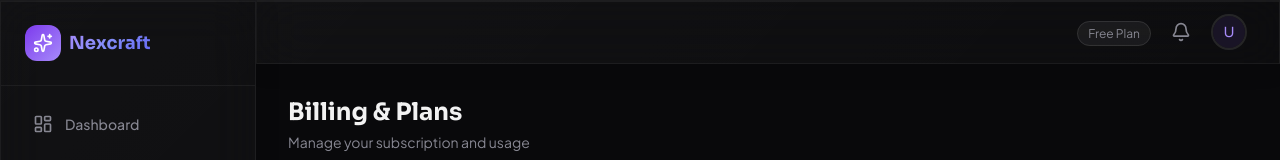
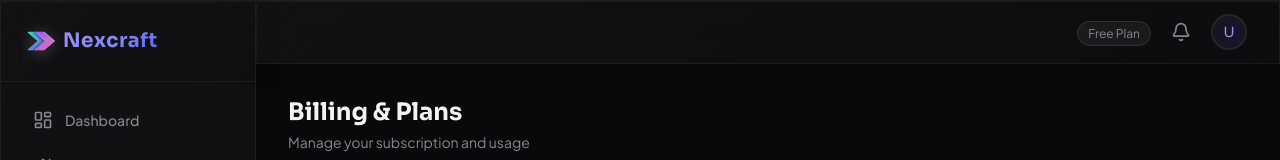
Before and after one commit to thenaveengautam/nexcraft, a Next.js app: page /billing in a window 1280 px wide. Shown: the top 160 px of the page. Built offline with nearby package versions, Linux system fonts and the light colour scheme; no server answers.

Commit message:
update dashboard desktop and mobile navigation logos to unify the branding

```diff
--- a/src/components/layout/MobileNav.tsx
+++ b/src/components/layout/MobileNav.tsx
@@ -6,6 +6,7 @@ import { cn } from "@/lib/utils";
 import { Menu, Sparkles, LayoutDashboard, History, LayoutTemplate, CreditCard, Settings } from "lucide-react";
 import { Sheet, SheetContent, SheetTrigger } from "@/components/ui/sheet";
 import { useState } from "react";
+import { NexcraftLogo } from "@/components/shared/NexcraftLogo";
 
 const navItems = [
   { href: "/dashboard", label: "Dashboard", icon: LayoutDashboard },
@@ -31,11 +32,11 @@ export default function MobileNav() {
         <SheetContent side="left" className="w-72 glass-card border-white/5 p-0">
           {/* Logo */}
           <div className="p-6 border-b border-white/5">
-            <Link href="/dashboard" className="flex items-center gap-2" onClick={() => setOpen(false)}>
-              <div className="w-9 h-9 rounded-lg bg-gradient-to-br from-violet-600 to-violet-400 flex items-center justify-center">
-                <Sparkles className="w-5 h-5 text-white" />
+            <Link href="/dashboard" className="flex items-center gap-1.5 group" onClick={() => setOpen(false)}>
+              <div className="flex items-center justify-center scale-90">
+                 <NexcraftLogo />
               </div>
-              <h1 className="text-lg font-heading font-bold text-gradient">Nexcraft</h1>
+              <h1 className="text-xl font-heading font-bold text-gradient tracking-wide group-hover:opacity-90 transition-opacity">Nexcraft</h1>
             </Link>
           </div>
 
--- a/src/components/layout/Sidebar.tsx
+++ b/src/components/layout/Sidebar.tsx
@@ -3,6 +3,7 @@
 import { usePathname } from "next/navigation";
 import Link from "next/link";
 import { cn } from "@/lib/utils";
+import { NexcraftLogo } from "@/components/shared/NexcraftLogo";
 import {
   LayoutDashboard,
   Sparkles,
@@ -29,12 +30,12 @@ export default function Sidebar() {
     <aside className="hidden lg:flex flex-col w-64 h-screen fixed left-0 top-0 glass-card rounded-none border-r border-white/5 z-40">
       {/* Logo */}
       <div className="p-6 border-b border-white/5">
-        <Link href="/dashboard" className="flex items-center gap-2">
-          <div className="w-9 h-9 rounded-lg bg-gradient-to-br from-violet-600 to-violet-400 flex items-center justify-center">
-            <Sparkles className="w-5 h-5 text-white" />
+        <Link href="/dashboard" className="flex items-center gap-1.5 group">
+          <div className="flex items-center justify-center scale-90">
+             <NexcraftLogo />
           </div>
           <div>
-            <h1 className="text-lg font-heading font-bold text-gradient">Nexcraft</h1>
+            <h1 className="text-xl font-heading font-bold text-gradient tracking-wide group-hover:opacity-90 transition-opacity">Nexcraft</h1>
           </div>
         </Link>
       </div>
```
